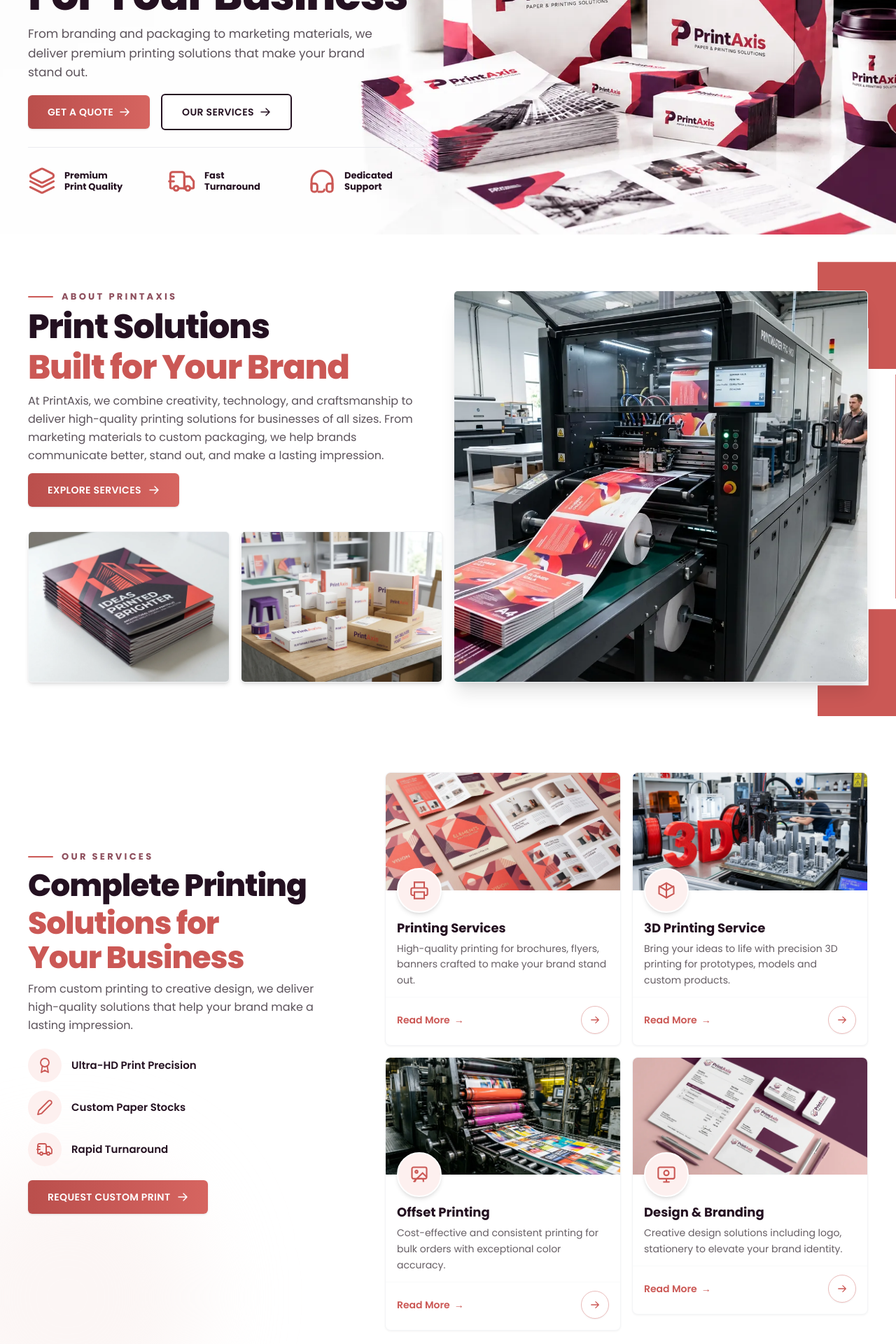
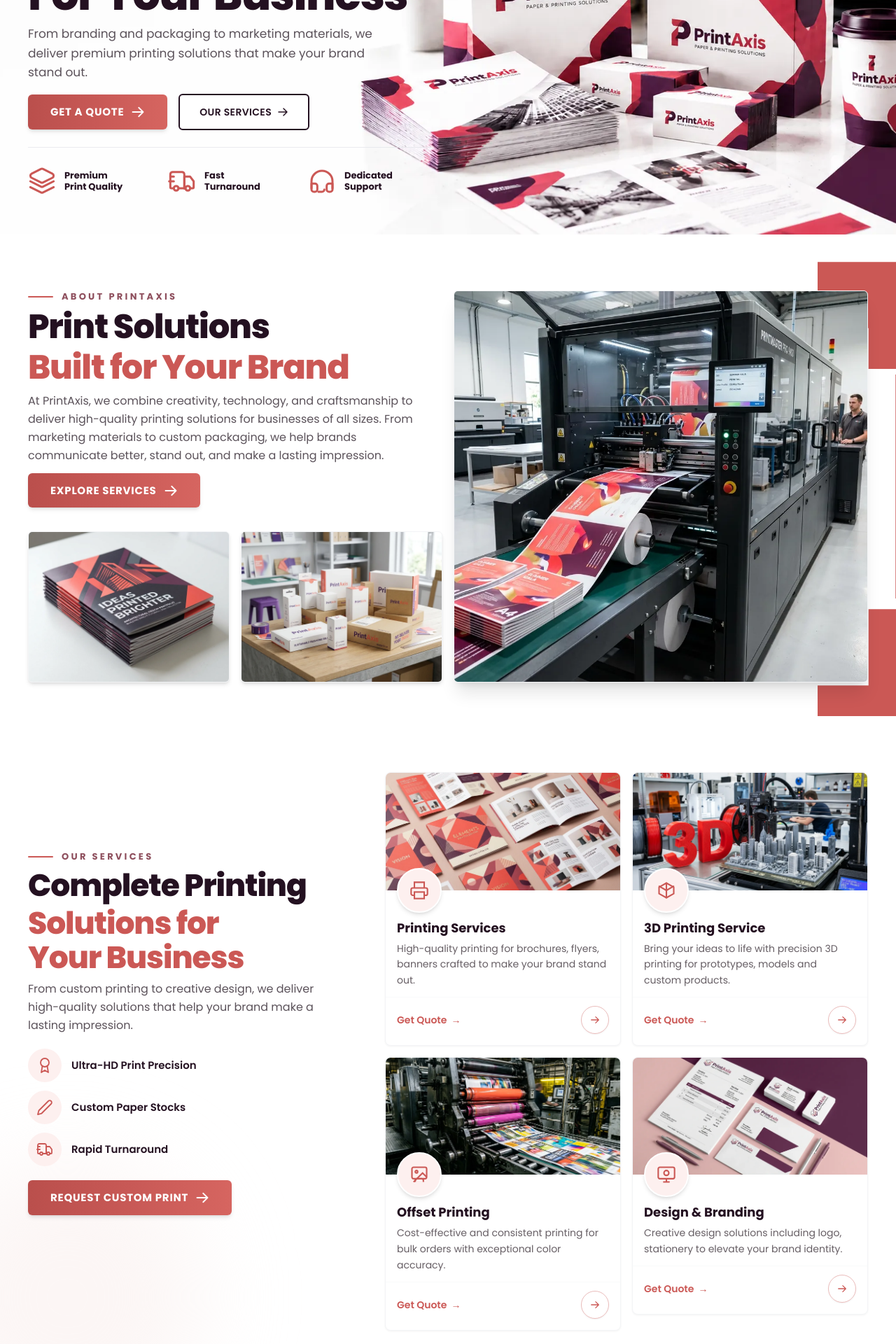
Before and after one commit to Raushanmehta/print-axis-landingpage, a Next.js app: page / in a window 1280 px wide. Shown: the part 400-2320 px from the top of the page at 70% size. Built offline with nearby package versions, Linux system fonts and the light colour scheme.

Commit message:
feat: attach contact quote modal to hero, about, service, cards and cta buttons

```diff
--- a/components/cards/ServiceCard.tsx
+++ b/components/cards/ServiceCard.tsx
@@ -6,6 +6,7 @@ import Image from "next/image";
 import { ArrowRightIcon } from "@/components/icons";
 import { motion } from "framer-motion";
 import { cardHover } from "@/utils/animations";
+import ContactModal from "@/components/common/ContactModal";
 
 export interface ServiceItem {
   id: string;
@@ -66,27 +67,27 @@ export default function ServiceCard({
 
       {/* Card Action Footer */}
       <div className="px-4 pb-4 pt-3 flex items-center justify-between border-t border-gray-50 mt-2">
-        <Link
-          href={targetHref}
-          className="text-xs sm:text-sm font-semibold text-[#cb5855] inline-flex items-center gap-1.5 group/link"
-        >
-          <span>Read More</span>
+        <ContactModal>
+          <span className="text-xs sm:text-sm font-semibold text-[#cb5855] inline-flex items-center gap-1.5 group/link cursor-pointer">
+            <span>Get Quote</span>
             <span
               className="transition-transform duration-200 group-hover/link:translate-x-1.5"
               aria-hidden="true"
             >
               →
             </span>
-        </Link>
+          </span>
+        </ContactModal>
 
         {/* Circular Arrow Button with hover spring */}
-        <Link
-          href={targetHref}
-          aria-label={`Learn more about ${service.title}`}
+        <ContactModal>
+          <span
+            aria-label={`Get quote for ${service.title}`}
             className="w-10 h-10 rounded-full border border-[#cb5855]/40 flex items-center justify-center text-[#cb5855] group-hover:border-black group-hover:bg-black group-hover:text-white hover:bg-black hover:border-black hover:text-white transition-all duration-300 shadow-xs cursor-pointer"
           >
             <ArrowRightIcon className="w-3.5 h-3.5 transition-transform duration-200 group-hover:translate-x-0.5" />
-        </Link>
+          </span>
+        </ContactModal>
       </div>
     </motion.div>
   );
--- a/sections/home/AboutSection.tsx
+++ b/sections/home/AboutSection.tsx
@@ -17,6 +17,7 @@ import {
   StaggerContainer,
   StaggerItem,
 } from "@/utils/animations";
+import ContactModal from "@/components/common/ContactModal";
 
 export interface AboutSectionProps {
   data?: PrintAxisAboutData;
@@ -96,15 +97,7 @@ export default function AboutSection(props: AboutSectionProps) {
               {showButton && (
                 <FadeLeft delay={0.28}>
                   <div className="mt-3 sm:mt-3">
-                    <Link
-                      href={buttonHref}
-                      className="group inline-flex items-center justify-center gap-2.5 px-7 py-3.5 rounded-sm bg-gradient-to-r from-[#ba4f4c] via-[#c85956] to-[#d66560] hover:from-black hover:via-black hover:to-black hover:bg-black hover:bg-none text-white font-semibold text-xs sm:text-sm tracking-wide uppercase shadow-sm hover:shadow-md transition-all duration-300 cursor-pointer"
-                    >
-                      <span>{buttonText}</span>
-                      <span className="transition-transform duration-200 group-hover:translate-x-1 inline-flex items-center">
-                        <ArrowRightIcon />
-                      </span>
-                    </Link>
+                    <ContactModal triggerText={buttonText} />
                   </div>
                 </FadeLeft>
               )}
--- a/sections/home/CtaSection.tsx
+++ b/sections/home/CtaSection.tsx
@@ -8,6 +8,7 @@ import {
   FadeUp,
   AnimatedButton,
 } from "@/utils/animations";
+import ContactModal from "@/components/common/ContactModal";
 
 export interface CtaSectionProps {
   data?: PrintAxisCtaData;
@@ -65,15 +66,7 @@ export default function CtaSection(props: CtaSectionProps) {
         <FadeUp delay={0.24}>
           <div className="mt-4 sm:mt-5">
             <AnimatedButton glow>
-              <Link
-                href={buttonHref}
-                className="group inline-flex items-center justify-center gap-2.5 px-7 py-3.5 rounded-sm bg-gradient-to-r from-[#ba4f4c] via-[#c85956] to-[#d66560] hover:from-black hover:via-black hover:to-black hover:bg-black hover:bg-none text-white font-semibold text-xs sm:text-sm tracking-wide uppercase shadow-sm hover:shadow-md transition-all duration-300 cursor-pointer"
-              >
-                <span>{buttonText}</span>
-                <span className="transition-transform duration-200 group-hover:translate-x-1 inline-flex items-center">
-                  <ArrowRightIcon />
-                </span>
-              </Link>
+              <ContactModal triggerText={buttonText} />
             </AnimatedButton>
           </div>
         </FadeUp>
--- a/sections/home/HeroSection.tsx
+++ b/sections/home/HeroSection.tsx
@@ -17,6 +17,7 @@ import {
   AnimatedButton,
   AnimatedIcon,
 } from "@/utils/animations";
+import ContactModal from "@/components/common/ContactModal";
 
 export interface FeatureBadge {
   id: string;
@@ -121,15 +122,7 @@ export default function HeroSection(props: HeroSectionProps) {
             <FadeUp delay={0.28}>
               <div className="mt-4 sm:mt-4 flex flex-wrap items-center gap-4">
                 <AnimatedButton glow>
-                  <Link
-                    href={quoteButtonHref}
-                    className="group inline-flex items-center justify-center gap-2 px-7 py-3.5 rounded-sm bg-gradient-to-r from-[#ba4f4c] via-[#c85956] to-[#d66560] hover:from-black hover:via-black hover:to-black hover:bg-black hover:bg-none text-white font-semibold text-xs sm:text-sm tracking-wide uppercase shadow-sm hover:shadow-md transition-all duration-300 cursor-pointer"
-                  >
-                    <span>{quoteButtonText}</span>
-                    <span className="transition-transform duration-200 group-hover:translate-x-1 inline-flex items-center">
-                      <ArrowRightIcon />
-                    </span>
-                  </Link>
+                  <ContactModal triggerText={quoteButtonText} />
                 </AnimatedButton>
 
                 <AnimatedButton>
--- a/sections/home/ServiceSection.tsx
+++ b/sections/home/ServiceSection.tsx
@@ -25,6 +25,7 @@ import {
   StaggerItem,
   AnimatedIcon,
 } from "@/utils/animations";
+import ContactModal from "@/components/common/ContactModal";
 
 export interface ServiceFeatureItem {
   id: string;
@@ -210,15 +211,7 @@ export default function ServiceSection(props: ServiceSectionProps) {
 
             <FadeLeft delay={0.3}>
               <div className="mt-4 sm:mt-5">
-                <Link
-                  href={exploreButtonHref}
-                  className="group inline-flex items-center justify-center gap-2.5 px-7 py-3.5 rounded-sm bg-gradient-to-r from-[#ba4f4c] via-[#c85956] to-[#d66560] hover:from-black hover:via-black hover:to-black hover:bg-black hover:bg-none text-white font-semibold text-xs sm:text-sm tracking-wide uppercase shadow-sm hover:shadow-md transition-all duration-300 cursor-pointer"
-                >
-                  <span>{exploreButtonText}</span>
-                  <span className="transition-transform duration-200 group-hover:translate-x-1 inline-flex items-center">
-                    <ArrowRightIcon />
-                  </span>
-                </Link>
+                <ContactModal triggerText={exploreButtonText} />
               </div>
             </FadeLeft>
           </div>
```
Also changed, not shown: components/common/ContactModal.tsx (line endings or trailing spaces). Lines whose indentation alone changed are shown as unchanged.
